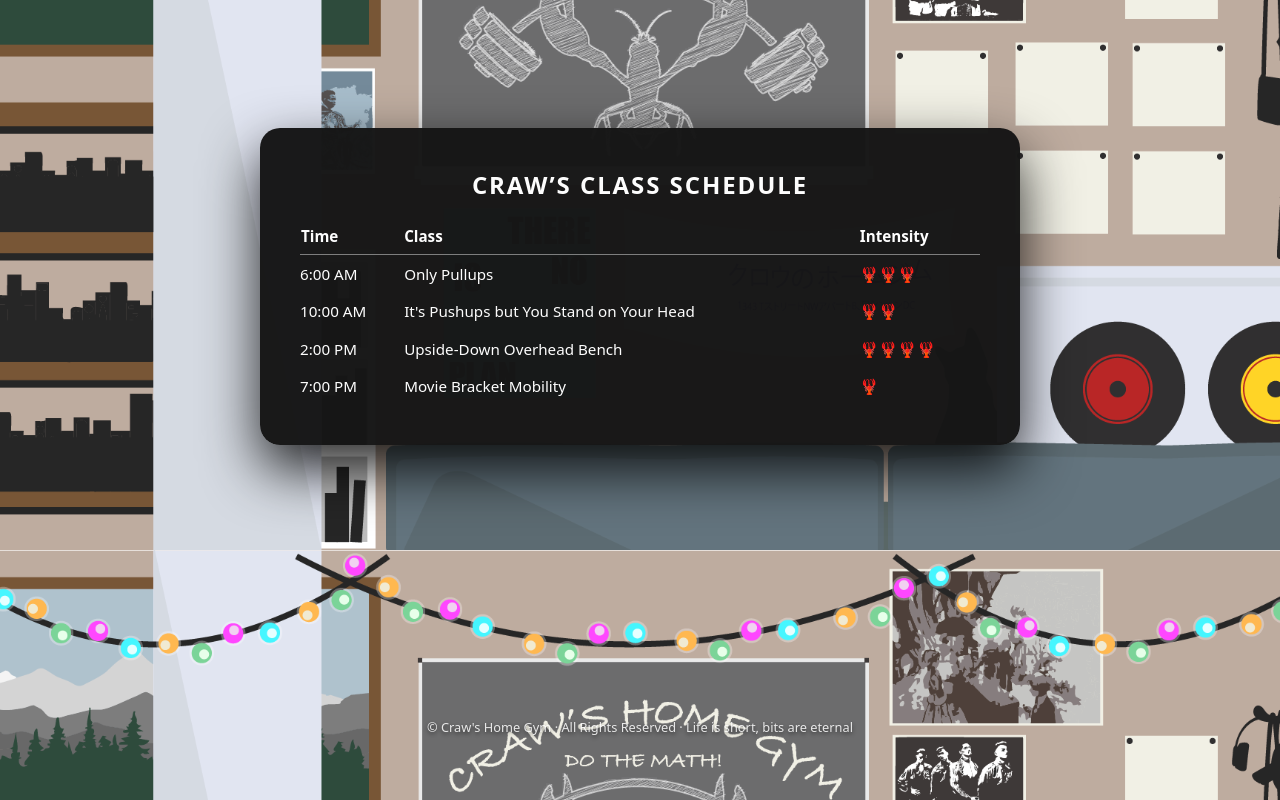
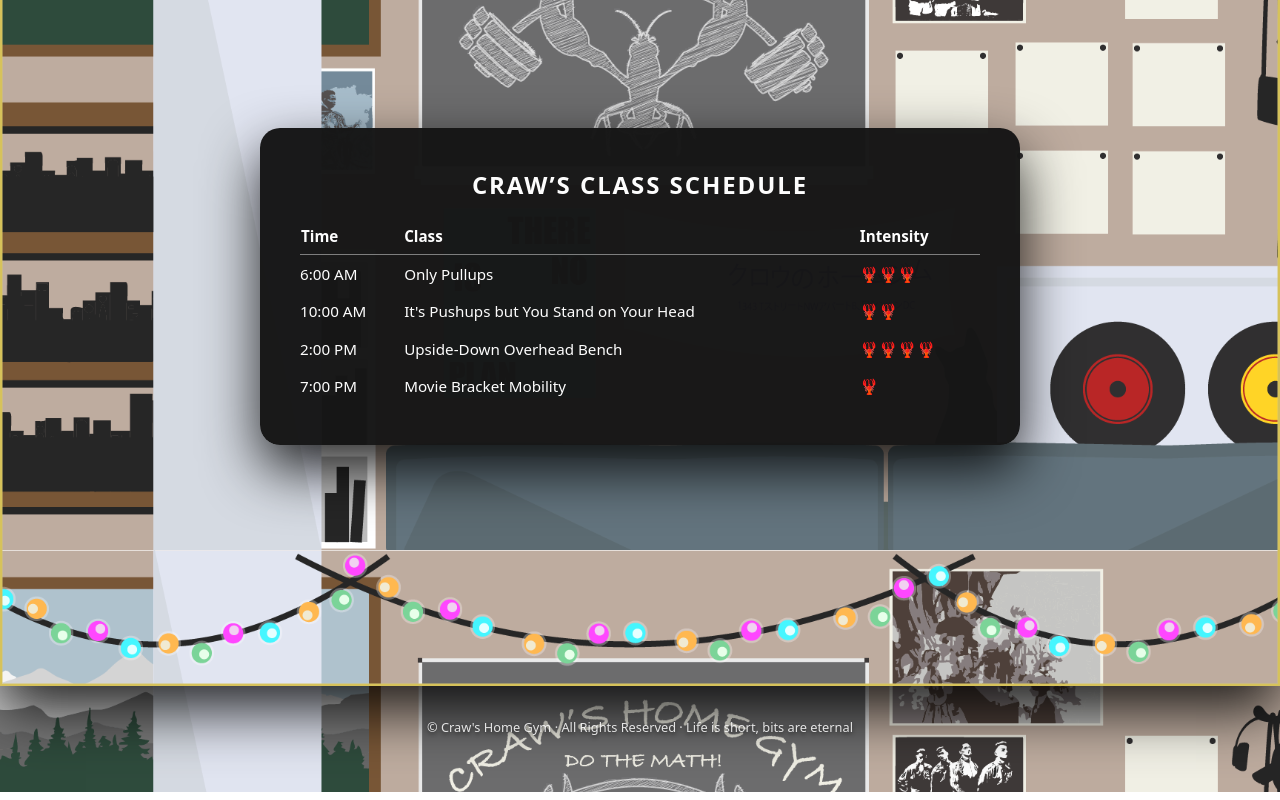
Before and after one commit to armcclain/crawshomegym, a plain HTML site: page index.html in a window 1280 px wide. Shown: the part 1050-1850 px from the top of the page. Drawn offline with Linux system fonts and the light colour scheme.

Commit message:
Update index.html

```diff
--- a/index.html
+++ b/index.html
@@ -69,6 +69,13 @@
   align-items: center;
   justify-content: center;
   padding: 4rem 1rem;
+
+        /* Inset yellow border effect */
+  border: 2px solid #d6c25a;
+  box-shadow:
+    inset 0 0 0 1px rgba(215, 200, 110, 0.5),  /* inner chalky yellow line */
+    0 1.5rem 3.5rem rgba(0, 0, 0, 0.85);     /* normal outer shadow */
+
 }
 
 .center-box {
@@ -149,7 +156,7 @@
   opacity: 0.85;
   margin-top: 2rem;
   margin-bottom: 2.5rem;   /* space below footer */
-  padding-bottom: 1.5rem; /* internal breathing room */
+  padding-bottom: 1rem; /* internal breathing room */
   text-shadow: 0 2px 4px rgba(0, 0, 0, 0.7);
 }
 
```
